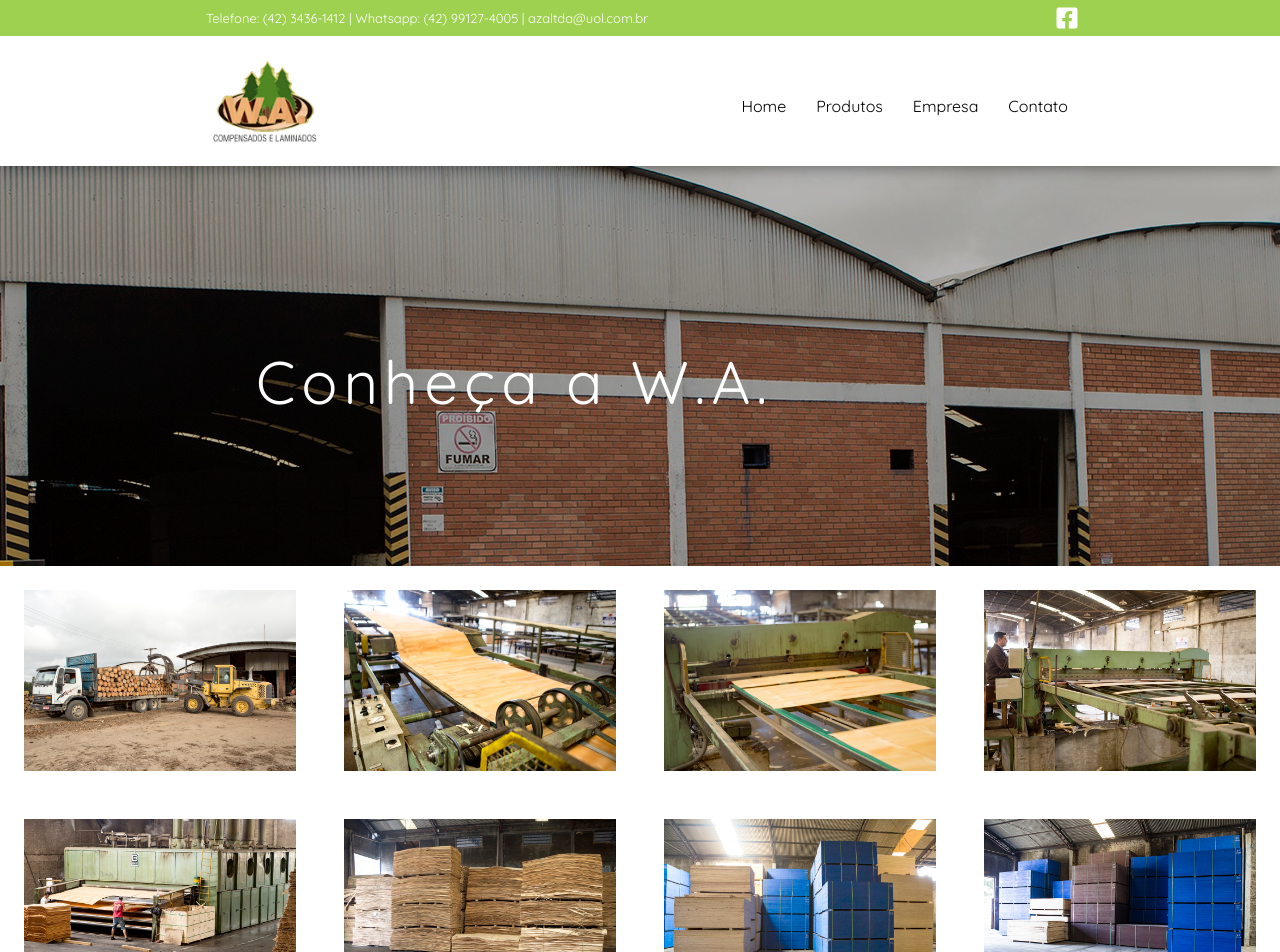
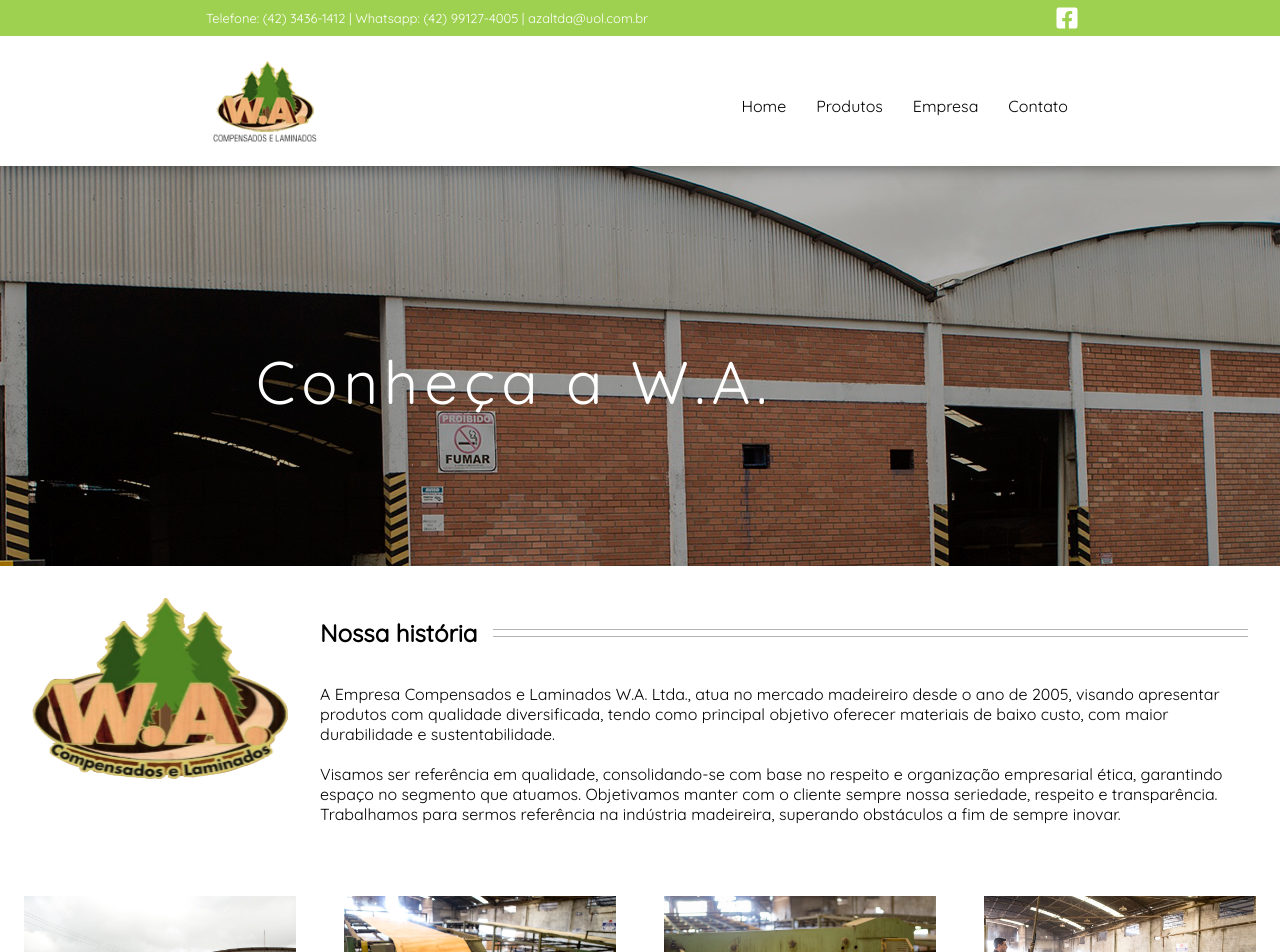
Before and after one commit to wesaka/compensados-wa, a React (Create React App) app: page /empresa in a window 1280 px wide. Shown: the top 952 px of the page. Built offline with nearby package versions, Linux system fonts and the light colour scheme.

Commit message:
Added the historia content to the empresa page

```diff
--- a/package.json
+++ b/package.json
@@ -43,5 +43,8 @@
       "last 1 firefox version",
       "last 1 safari version"
     ]
+  },
+  "resolutions": {
+    "serialize-javascript": "^2.1.1"
   }
 }
--- a/src/components/historia/historia.component.jsx
+++ b/src/components/historia/historia.component.jsx
@@ -1,7 +1,29 @@
 import React from "react";
+import {
+    HistoriaContainer,
+    HistoriaDivider, HistoriaParagraph,
+    HistoriaTextContainer,
+    HistoriaTitle,
+    HistoriaTitleContainer,
+    Logo
+} from "./historia.styles";
 
 const HistoriaComponent = () => (
-    <div></div>
+    <HistoriaContainer>
+        <Logo src='/images/logo-grande.png'/>
+        <HistoriaTextContainer>
+            <HistoriaTitleContainer>
+                <HistoriaTitle>Nossa história</HistoriaTitle>
+                <HistoriaDivider/>
+            </HistoriaTitleContainer>
+            <HistoriaParagraph>
+                A Empresa Compensados e Laminados W.A. Ltda., atua no mercado madeireiro desde o ano de 2005, visando apresentar produtos com qualidade diversificada, tendo como principal objetivo oferecer materiais de baixo custo, com maior durabilidade e sustentabilidade.
+                <br/>
+                <br/>
+                Visamos ser referência em qualidade, consolidando-se com base no respeito e organização empresarial ética, garantindo espaço no segmento que atuamos. Objetivamos manter com o cliente sempre nossa seriedade, respeito e transparência. Trabalhamos para sermos referência na indústria madeireira, superando obstáculos a fim de sempre inovar.
+            </HistoriaParagraph>
+        </HistoriaTextContainer>
+    </HistoriaContainer>
 );
 
 export default HistoriaComponent;
--- a/src/components/historia/historia.styles.jsx
+++ b/src/components/historia/historia.styles.jsx
@@ -1 +1,54 @@
 import styled from "styled-components";
+
+export const HistoriaContainer = styled.div`
+    display: flex;
+    align-content: center;
+    align-items: start;
+    background: white;
+    flex-wrap: wrap;
+    justify-content: space-around;
+`;
+
+export const Logo = styled.img`
+    width: 228px;
+    height: 182px;
+    max-width: 800px;
+    min-width: 228px;
+    flex: 0 0 20%;
+    padding-left: 2em;
+    padding-top: 2em;
+`;
+
+export const HistoriaTextContainer = styled.div`
+    min-width: 350px;
+    padding: 2em;
+    text-align: left;
+    flex: 1 0 20%;
+`;
+
+export const HistoriaTitleContainer = styled.div`
+    display: flex;
+    flex-wrap: nowrap;
+    flex-direction: row;
+`;
+
+export const HistoriaTitle = styled.h2`
+    flex: initial;
+    white-space: nowrap;
+`;
+
+export const HistoriaDivider = styled.hr`
+    width: 100%;
+    box-sizing: content-box;
+    height: 6px;
+    border: 1px solid #b3b3b3;
+    border-right-width: 0;
+    border-left-width: 0;
+    margin-left: 1em;
+    margin-top: auto;
+    margin-bottom: auto;
+`;
+
+export const HistoriaParagraph = styled.p`
+
+`;
--- a/src/pages/empresa/empresa.component.jsx
+++ b/src/pages/empresa/empresa.component.jsx
@@ -3,10 +3,12 @@ import ParallaxHeaderComponent from "../../components/parallax-header/parallax-h
 import {ProdutosPageContainer} from "../produtos/produtos.styles";
 import ProdutoComponent from "../../components/produto/produto.component";
 import PicturesComponent from "../../components/pictures/pictures.component";
+import HistoriaComponent from "../../components/historia/historia.component";
 
 const EmpresaPage = () => (
     <div>
         <ParallaxHeaderComponent title='Conheça a W.A.' background='/images/empresa.jpg'/>
+        <HistoriaComponent/>
         <PicturesComponent/>
     </div>
 );
```
